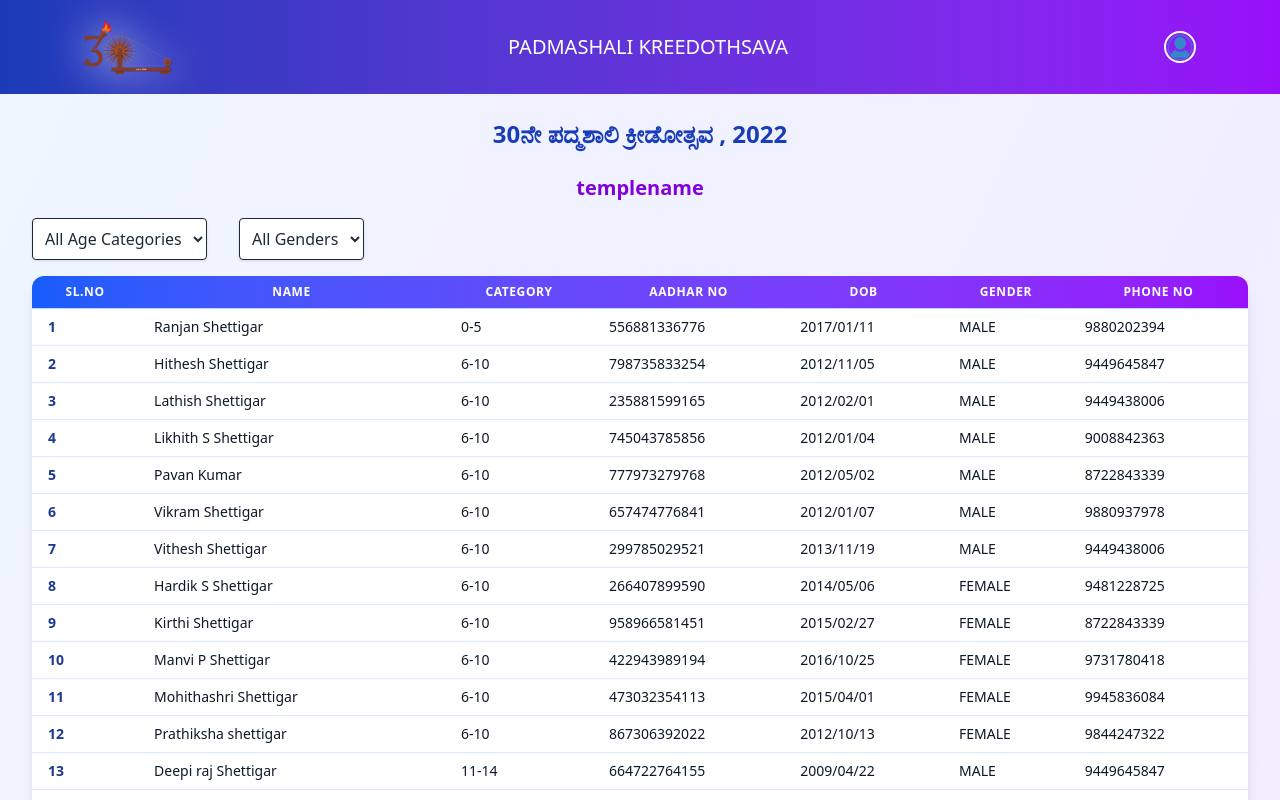
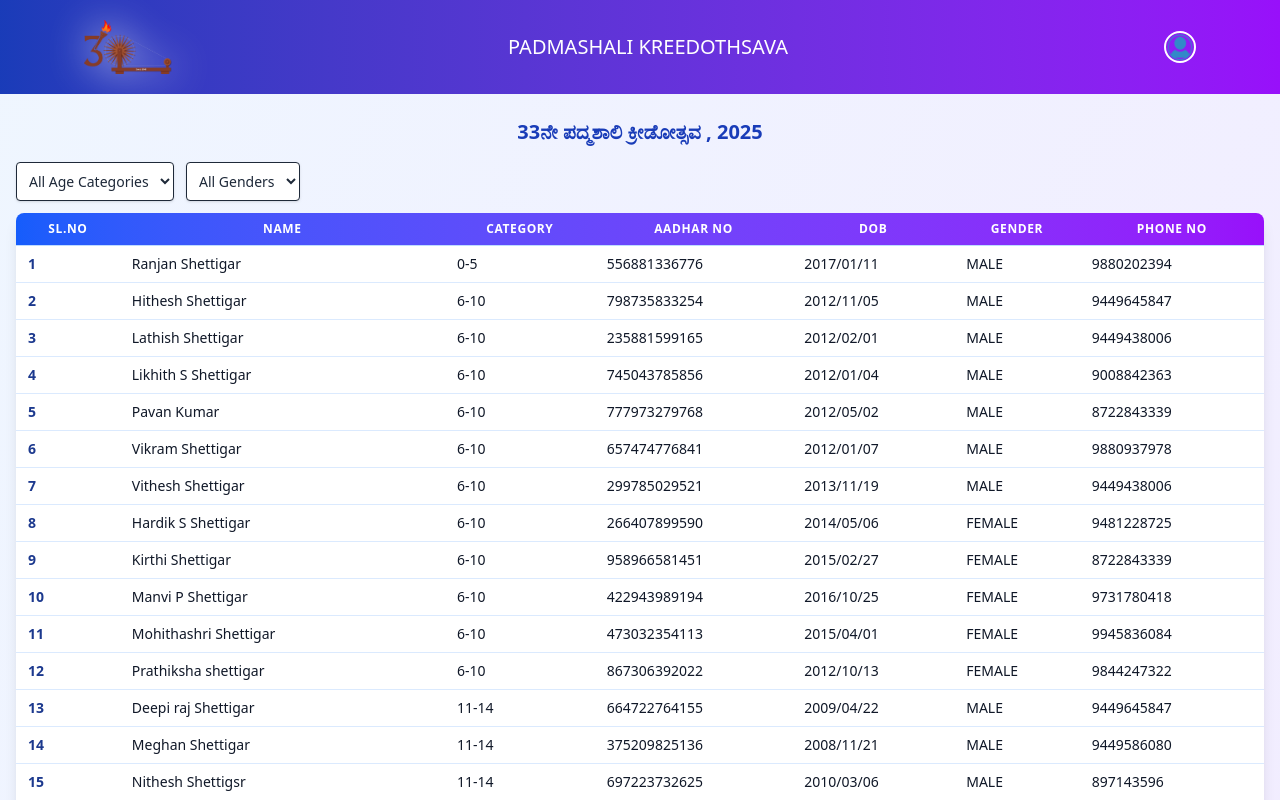
Before and after one commit to vishnushettigar/events, a React (Vite) app in the folder sports/: page /participantslist in a window 1280 px wide. Shown: the top 800 px of the page. Built offline with nearby package versions, Linux system fonts and the light colour scheme.

Commit message:
fix: improve ParticipantsList layout and responsiveness with Sidebar integration

```diff
--- a/sports/src/Pages/Participantslist.jsx
+++ b/sports/src/Pages/Participantslist.jsx
@@ -1,4 +1,4 @@
-import React, { useState } from 'react'
+import React, { useState, useEffect } from 'react'
 
 // Example data for demonstration. Replace with real data or fetch from API/props.
 const participantsList = [
@@ -74,6 +74,39 @@ const participantsList = [
 const Participantslist = () => {
   const [selectedAgeCategory, setSelectedAgeCategory] = useState('');
   const [selectedGender, setSelectedGender] = useState('');
+  const [templeName, setTempleName] = useState('');
+  const [loading, setLoading] = useState(true);
+
+  useEffect(() => {
+    const fetchTempleName = async () => {
+      try {
+        const token = localStorage.getItem('token');
+        if (!token) {
+          throw new Error('No authentication token found');
+        }
+
+        const response = await fetch('http://localhost:4000/api/users/profile', {
+          headers: {
+            'Authorization': `Bearer ${token}`,
+            'Content-Type': 'application/json'
+          }
+        });
+
+        if (!response.ok) {
+          throw new Error('Failed to fetch temple name');
+        }
+
+        const data = await response.json();
+        setTempleName(data.temple_name);
+        setLoading(false);
+      } catch (error) {
+        console.error('Error fetching temple name:', error);
+        setLoading(false);
+      }
+    };
+
+    fetchTempleName();
+  }, []);
 
   const filteredParticipants = participantsList.filter(participant => {
     return (selectedAgeCategory === '' || participant.age_category === selectedAgeCategory) &&
@@ -81,18 +114,25 @@ const Participantslist = () => {
   });
 
   return (
-    <div className="min-h-screen bg-gradient-to-br from-blue-50 to-purple-100 py-6 px-4 sm:px-6 lg:px-8">
-      <div className="max-w-7xl mx-auto">
-        <h4 className="text-center text-xl sm:text-2xl font-bold mb-4 sm:mb-6 text-blue-800">30ನೇ ಪದ್ಮಶಾಲಿ ಕ್ರೀಡೋತ್ಸವ , 2022</h4>
-        <div className="mb-6 sm:mb-10">
-          <h4 className="text-center text-lg sm:text-xl font-semibold mb-4 text-purple-700">templename</h4>
+    <div className="h-full w-full bg-gradient-to-br from-blue-50 to-purple-100 ">
+      <div className="h-full w-full px-2 sm:px-3 md:px-4 py-3 sm:py-4 md:py-6 pb-10">
+        <div className="h-full w-full mx-auto pb-[50px]">
+          <h4 className="text-center text-base sm:text-lg lg:text-xl font-bold mb-2 sm:mb-3 lg:mb-4 text-blue-800">33ನೇ ಪದ್ಮಶಾಲಿ ಕ್ರೀಡೋತ್ಸವ , 2025</h4>
+          <div className="mb-3 sm:mb-4 lg:mb-6 pb-[30px] ">
+            {loading ? (
+              <div className="text-center">
+                <div className="animate-spin rounded-full h-8 w-8 border-b-2 border-purple-700 mx-auto"></div>
+              </div>
+            ) : (
+              <h4 className="text-center text-sm sm:text-base lg:text-lg font-semibold mb-2 sm:mb-3 text-purple-700">{templeName}</h4>
+            )}
 
             {/* Filters Section */}
-          <div className="mb-4 flex flex-col sm:flex-row gap-4 sm:space-x-4">
+            <div className="mb-2 sm:mb-3 flex flex-col sm:flex-row gap-2 sm:gap-3">
               <select
                 value={selectedAgeCategory}
                 onChange={(e) => setSelectedAgeCategory(e.target.value)}
-              className="w-full sm:w-auto p-2 border rounded bg-white text-gray-800 focus:outline-none focus:ring-2 focus:ring-blue-500 shadow-sm"
+                className="w-full sm:w-auto p-1.5 sm:p-2 border rounded bg-white text-gray-800 focus:outline-none focus:ring-2 focus:ring-blue-500 shadow-sm text-xs sm:text-sm"
               >
                 <option value="">All Age Categories</option>
                 <option value="0-5">0-5</option>
@@ -108,7 +148,7 @@ const Participantslist = () => {
               <select
                 value={selectedGender}
                 onChange={(e) => setSelectedGender(e.target.value)}
-              className="w-full sm:w-auto p-2 border rounded bg-white text-gray-800 focus:outline-none focus:ring-2 focus:ring-blue-500 shadow-sm"
+                className="w-full sm:w-auto p-1.5 sm:p-2 border rounded bg-white text-gray-800 focus:outline-none focus:ring-2 focus:ring-blue-500 shadow-sm text-xs sm:text-sm"
               >
                 <option value="">All Genders</option>
                 <option value="MALE">Male</option>
@@ -117,31 +157,30 @@ const Participantslist = () => {
             </div>
 
             {/* Table Section */}
-          <div className="w-full overflow-x-auto rounded-xl shadow-lg bg-white">
-            <div className="min-w-full inline-block align-middle">
-              <div className="overflow-hidden">
-                <table className="min-w-full divide-y divide-blue-200">
+            <div className="rounded-lg shadow-lg bg-white overflow-hidden ">
+              <div className="overflow-x-auto">
+                <table className="w-full divide-y divide-blue-200 ">
                   <thead className="bg-gradient-to-r from-blue-600 to-purple-600">
                     <tr>
-                      <th scope="col" className="px-3 sm:px-4 py-2 text-xs font-bold text-white uppercase tracking-wider">SL.NO</th>
-                      <th scope="col" className="px-3 sm:px-4 py-2 text-xs font-bold text-white uppercase tracking-wider">Name</th>
-                      <th scope="col" className="px-3 sm:px-4 py-2 text-xs font-bold text-white uppercase tracking-wider">Category</th>
-                      <th scope="col" className="px-3 sm:px-4 py-2 text-xs font-bold text-white uppercase tracking-wider">Aadhar No</th>
-                      <th scope="col" className="px-3 sm:px-4 py-2 text-xs font-bold text-white uppercase tracking-wider">DOB</th>
-                      <th scope="col" className="px-3 sm:px-4 py-2 text-xs font-bold text-white uppercase tracking-wider">Gender</th>
-                      <th scope="col" className="px-3 sm:px-4 py-2 text-xs font-bold text-white uppercase tracking-wider">Phone No</th>
+                      <th scope="col" className="px-1.5 sm:px-2 md:px-3 py-1 sm:py-1.5 md:py-2 text-[9px] sm:text-[10px] md:text-xs font-bold text-white uppercase tracking-wider whitespace-nowrap">SL.NO</th>
+                      <th scope="col" className="px-1.5 sm:px-2 md:px-3 py-1 sm:py-1.5 md:py-2 text-[9px] sm:text-[10px] md:text-xs font-bold text-white uppercase tracking-wider whitespace-nowrap">Name</th>
+                      <th scope="col" className="px-1.5 sm:px-2 md:px-3 py-1 sm:py-1.5 md:py-2 text-[9px] sm:text-[10px] md:text-xs font-bold text-white uppercase tracking-wider whitespace-nowrap">Category</th>
+                      <th scope="col" className="px-1.5 sm:px-2 md:px-3 py-1 sm:py-1.5 md:py-2 text-[9px] sm:text-[10px] md:text-xs font-bold text-white uppercase tracking-wider whitespace-nowrap">Aadhar No</th>
+                      <th scope="col" className="px-1.5 sm:px-2 md:px-3 py-1 sm:py-1.5 md:py-2 text-[9px] sm:text-[10px] md:text-xs font-bold text-white uppercase tracking-wider whitespace-nowrap">DOB</th>
+                      <th scope="col" className="px-1.5 sm:px-2 md:px-3 py-1 sm:py-1.5 md:py-2 text-[9px] sm:text-[10px] md:text-xs font-bold text-white uppercase tracking-wider whitespace-nowrap">Gender</th>
+                      <th scope="col" className="px-1.5 sm:px-2 md:px-3 py-1 sm:py-1.5 md:py-2 text-[9px] sm:text-[10px] md:text-xs font-bold text-white uppercase tracking-wider whitespace-nowrap">Phone No</th>
                     </tr>
                   </thead>
                   <tbody className="bg-white divide-y divide-blue-100">
                     {filteredParticipants.map((participant, idx) => (
                       <tr key={idx} className="hover:bg-blue-50 transition">
-                        <td className="px-3 sm:px-4 py-2 whitespace-nowrap text-sm font-semibold text-blue-900">{idx + 1}</td>
-                        <td className="px-3 sm:px-4 py-2 whitespace-nowrap text-sm text-gray-900">{participant.name}</td>
-                        <td className="px-3 sm:px-4 py-2 whitespace-nowrap text-sm text-gray-900">{participant.age_category}</td>
-                        <td className="px-3 sm:px-4 py-2 whitespace-nowrap text-sm text-gray-900">{participant.aadhar_number}</td>
-                        <td className="px-3 sm:px-4 py-2 whitespace-nowrap text-sm text-gray-900">{participant.date_of_birth}</td>
-                        <td className="px-3 sm:px-4 py-2 whitespace-nowrap text-sm text-gray-900">{participant.gender}</td>
-                        <td className="px-3 sm:px-4 py-2 whitespace-nowrap text-sm text-gray-900">{participant.phone_number}</td>
+                        <td className="px-1.5 sm:px-2 md:px-3 py-1 sm:py-1.5 md:py-2 whitespace-nowrap text-[10px] sm:text-[11px] md:text-sm font-semibold text-blue-900">{idx + 1}</td>
+                        <td className="px-1.5 sm:px-2 md:px-3 py-1 sm:py-1.5 md:py-2 whitespace-nowrap text-[10px] sm:text-[11px] md:text-sm text-gray-900">{participant.name}</td>
+                        <td className="px-1.5 sm:px-2 md:px-3 py-1 sm:py-1.5 md:py-2 whitespace-nowrap text-[10px] sm:text-[11px] md:text-sm text-gray-900">{participant.age_category}</td>
+                        <td className="px-1.5 sm:px-2 md:px-3 py-1 sm:py-1.5 md:py-2 whitespace-nowrap text-[10px] sm:text-[11px] md:text-sm text-gray-900">{participant.aadhar_number}</td>
+                        <td className="px-1.5 sm:px-2 md:px-3 py-1 sm:py-1.5 md:py-2 whitespace-nowrap text-[10px] sm:text-[11px] md:text-sm text-gray-900">{participant.date_of_birth}</td>
+                        <td className="px-1.5 sm:px-2 md:px-3 py-1 sm:py-1.5 md:py-2 whitespace-nowrap text-[10px] sm:text-[11px] md:text-sm text-gray-900">{participant.gender}</td>
+                        <td className="px-1.5 sm:px-2 md:px-3 py-1 sm:py-1.5 md:py-2 whitespace-nowrap text-[10px] sm:text-[11px] md:text-sm text-gray-900">{participant.phone_number}</td>
                       </tr>
                     ))}
                   </tbody>
--- a/sports/src/components/Myevents.jsx
+++ b/sports/src/components/Myevents.jsx
@@ -72,11 +72,11 @@ const Myevents = () => {
   }
 
   return (
-    <section className="flex min-h-screen">
+    <section className="flex h-screen overflow-hidden">
       {userRole === 2 && (
         <Sidebar />
       )}
-      <div className="flex-1">
+      <div className="flex-1 overflow-auto">
         {/* <div className='bg-blue-600 rounded-br-md rounded-bl-md'>
           <div className='flex flex-col  w-[80%] mx-auto text-white items-start  p-6'>
             <div className='flex flex-row'>
--- a/sports/src/components/Navbar.jsx
+++ b/sports/src/components/Navbar.jsx
@@ -6,7 +6,7 @@ import ProfileDropdown from './ProfileDropdown';
 
 const Navbar = () => {
     return (
-        <nav id="header" className="header bg-gradient-to-r from-blue-800 to-purple-600 flex flex-row items-center justify-between sticky top-0 z-46">
+        <nav id="header" className="header fixed bg-gradient-to-r from-blue-800 to-purple-600 flex flex-row items-center justify-between sticky top-0 z-46">
             <div className='header flex flex-row items-center justify-between sticky top-0 z-10 w-[90%] mx-auto'>
                 <div className="flex flex-row items-center justify-between w-full">
                     <div className="pl-12 md:pl-0">
--- a/sports/src/components/Sidebar.jsx
+++ b/sports/src/components/Sidebar.jsx
@@ -177,7 +177,7 @@ const Sidebar = () => {
 
           {/* Athletes Link */}
           <Link
-            to="/myevents"
+            to="/myevents/Participantslist"
             onClick={handleNavigation}
             className={`flex items-center gap-3 px-4 py-3 rounded-lg font-semibold transition-all duration-200 hover:bg-blue-700 hover:text-white ${
               location.pathname === '/myevents/Participantslist'
```
Also changed, not shown: sports/src/components/CollapsibleList.jsx (+29 -4 lines), sports/src/components/Playerscard.jsx (+63 -45 lines), sports/src/components/Templeparticipants.jsx (+27 -59 lines), 1 other file (tests, documents, lock files or other folders). Lines whose indentation alone changed are shown as unchanged.
